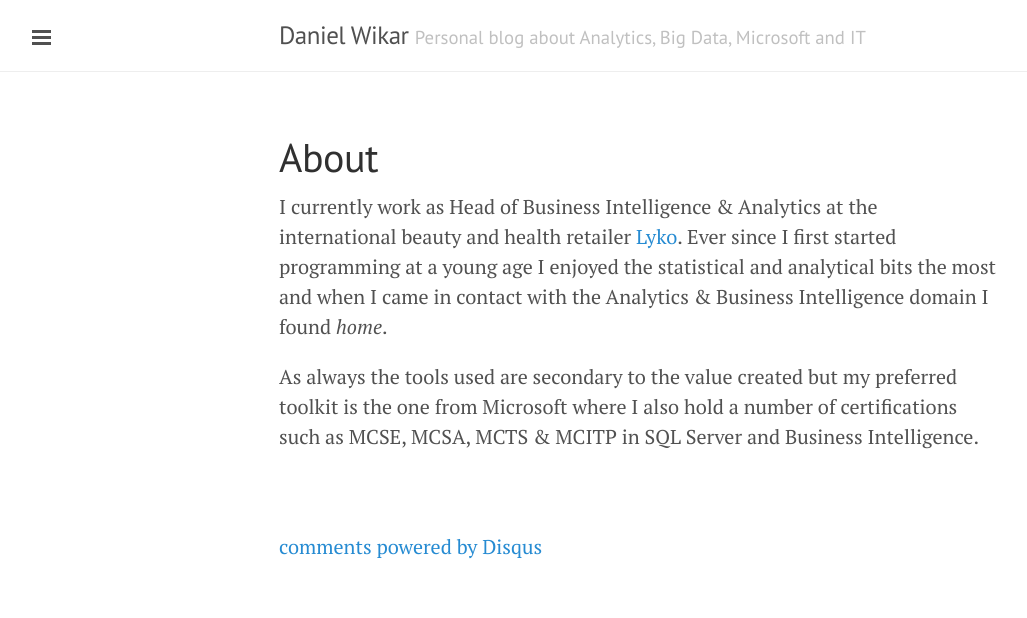
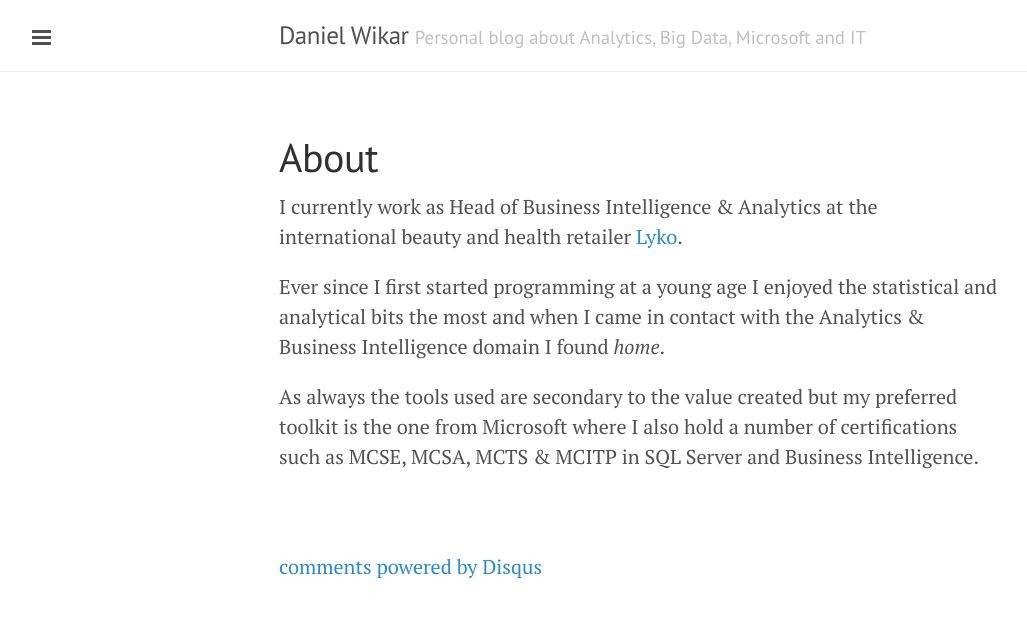
Before and after one commit to wikar/wikar.github.io, a Jekyll site: the page built from about/index.html, in a window 1280 px wide. Shown: the top 618 px of the page, without its empty margins (1-1028 px from the left). Built offline with Jekyll 4.4.1, drawn with Linux system fonts in a browser that asks for light colours; comment, search, counter and statistics services are not loaded.

Commit message:
Formatting

```diff
--- a/about/index.html
+++ b/about/index.html
@@ -9,7 +9,8 @@ title: About
 	}
 </style>
 <div>
-	<p>I currently work as Head of Business Intelligence & Analytics at the international beauty and health retailer <a href="http://www.lyko.com">Lyko</a>. Ever since I first started programming at a young age I enjoyed the statistical and analytical bits the most and when I came in contact with the Analytics & Business Intelligence domain I found <i>home</i>.</p>
+	<p>I currently work as Head of Business Intelligence & Analytics at the international beauty and health retailer <a href="http://www.lyko.com">Lyko</a>.</p>
+	<p>Ever since I first started programming at a young age I enjoyed the statistical and analytical bits the most and when I came in contact with the Analytics & Business Intelligence domain I found <i>home</i>.</p>
 	<p>As always the tools used are secondary to the value created but my preferred toolkit is the one from Microsoft where I also hold a number of certifications such as MCSE, MCSA, MCTS & MCITP in SQL Server and Business Intelligence.</p>
 </div>
 <div class="linkedin">
```
